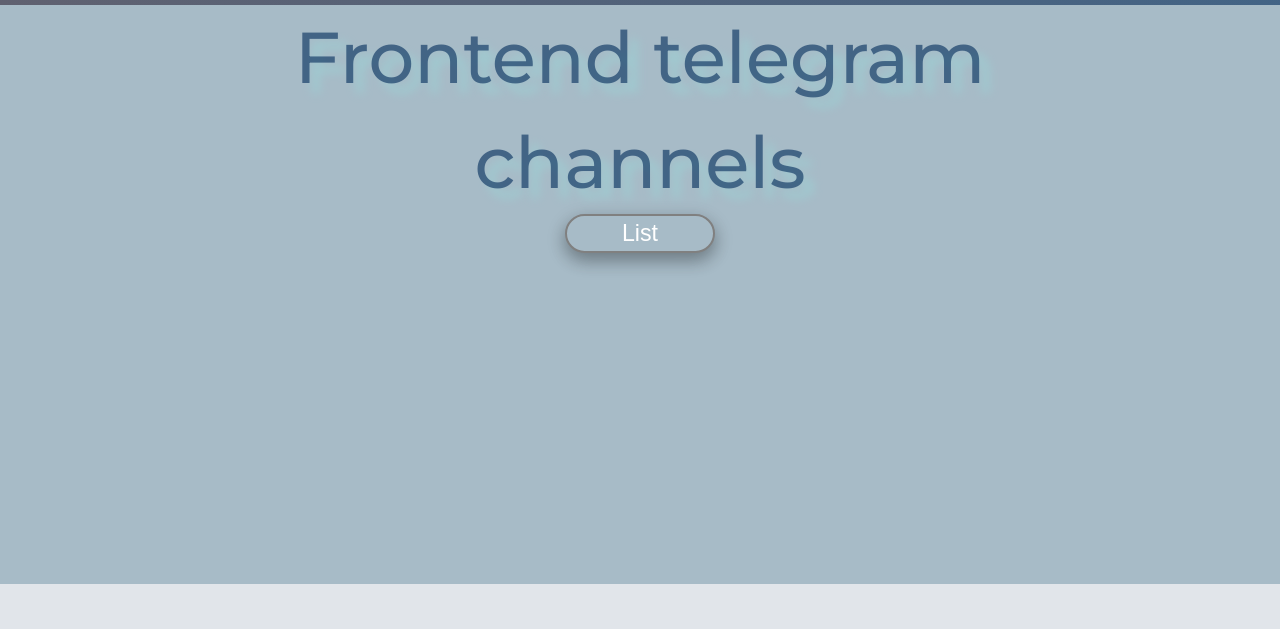
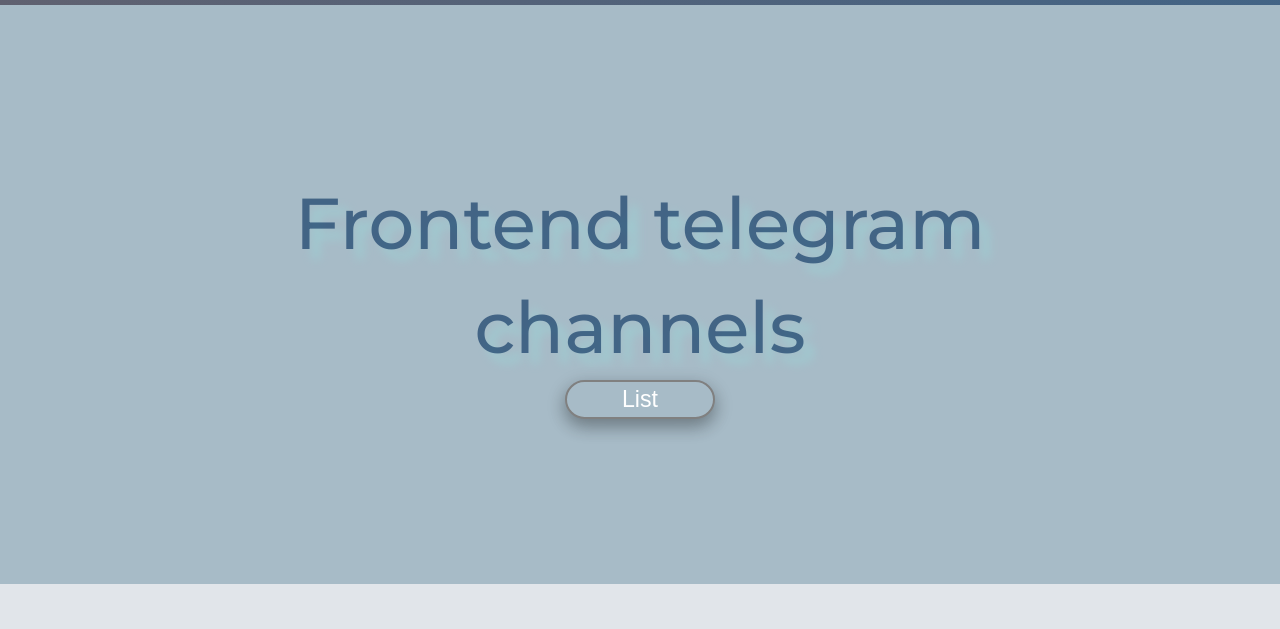
Before and after one commit to Maxim-Cherkasov/frontend-telegram-channels, a plain HTML site: page index.html in a window 1280 px wide. Shown: the part 62-691 px from the top of the page. Drawn offline with Linux system fonts and the light colour scheme.

Commit message:
Update styles.css

```diff
--- a/styles.css
+++ b/styles.css
@@ -77,8 +77,7 @@
     display: flex;
     flex-direction: column;
     align-items: center;
-    margin: 0 auto;
-    align-self: center;
+    margin: auto;
     padding: 0 20px 0 20px;
     max-width: 900px;
 }
```
